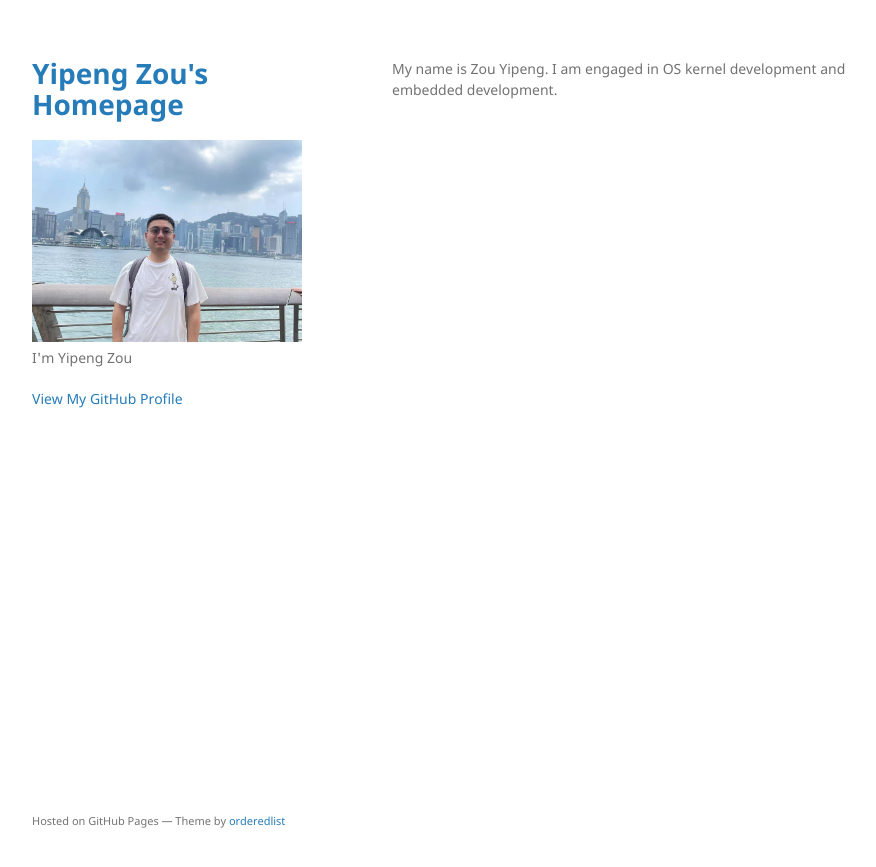
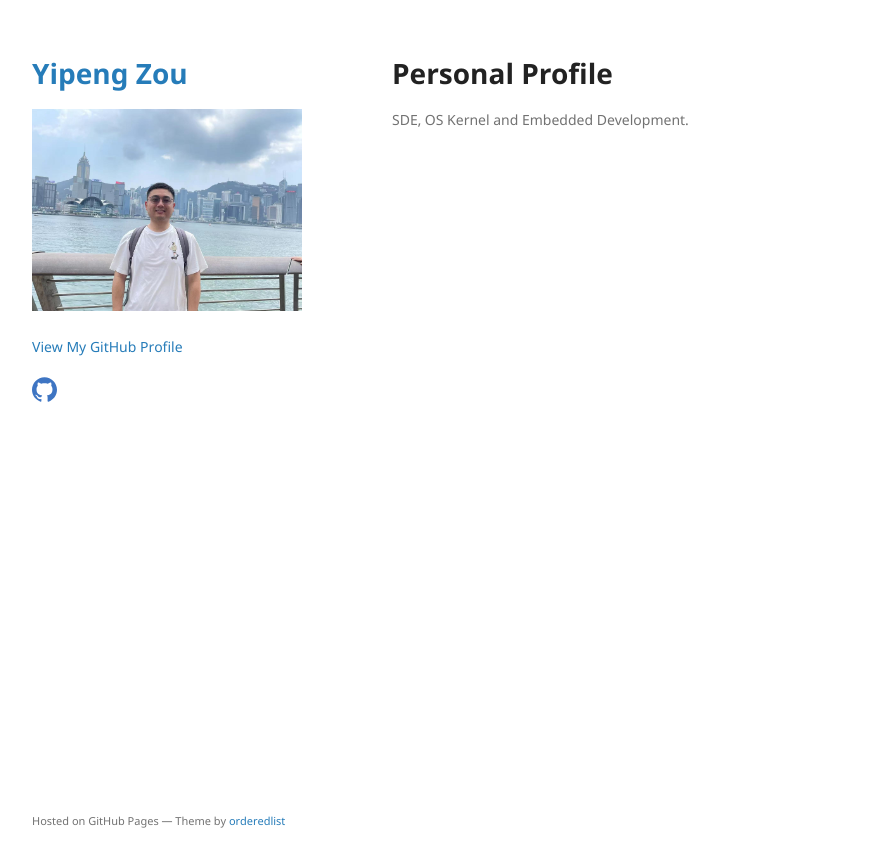
Before and after one commit to zouyipeng/zouyipeng.github.io, a Jekyll site: the page built from index.md, in a window 1280 px wide. Shown: the top 867 px of the page, without its empty margins (178-1054 px from the left). Built offline with Jekyll 4.4.1, drawn with Linux system fonts in a browser that asks for light colours; the repository's description, which GitHub fills in, is left out; our own code applies the rules of GitHub Pages for plain Markdown files.

Commit message:
Update Resume
Signed-off-by: Yipeng Zou<403650485@qq.com>

```diff
--- a/_config.yml
+++ b/_config.yml
@@ -1,6 +1,7 @@
-title: Yipeng Zou's Homepage
+title: Yipeng Zou
 logo: /assets/img/my.jpg
-description: I'm Yipeng Zou
-show_downloads: false
+description:
+show_downloads: False
+show_links: True
 google_analytics:
 theme: jekyll-theme-minimal
--- a/_layouts/default.html
+++ b/_layouts/default.html
@@ -38,6 +38,12 @@
           <li><a href="{{ site.github.repository_url }}">View On <strong>GitHub</strong></a></li>
         </ul>
         {% endif %}
+
+        {% if site.show_links %}
+        <a class="social-icon--link github" href="https://github.com/zouyipeng">
+          <img src="/assets/img/github.svg" alt="SVG Image" width="25" height="25">
+        </a>
+        {% endif %}
       </header>
       <section>
 
--- a/index.md
+++ b/index.md
@@ -2,4 +2,23 @@
 layout: default
 ---
 
-My name is Zou Yipeng. I am engaged in OS kernel development and embedded development.
+# Personal Profile
+
+SDE, OS Kernel and Embedded Development.
+
+<!-- # Work Experience
+
+- SDE 2018 ~ Now
+
+# Educational Background
+
+- Master's degree in Computer Science
+
+# Professional Skills
+
+- C
+- Linux
+
+# Certificates and Honors
+
+- NA -->
```
Also changed, not shown: assets/img/github.svg (added).
